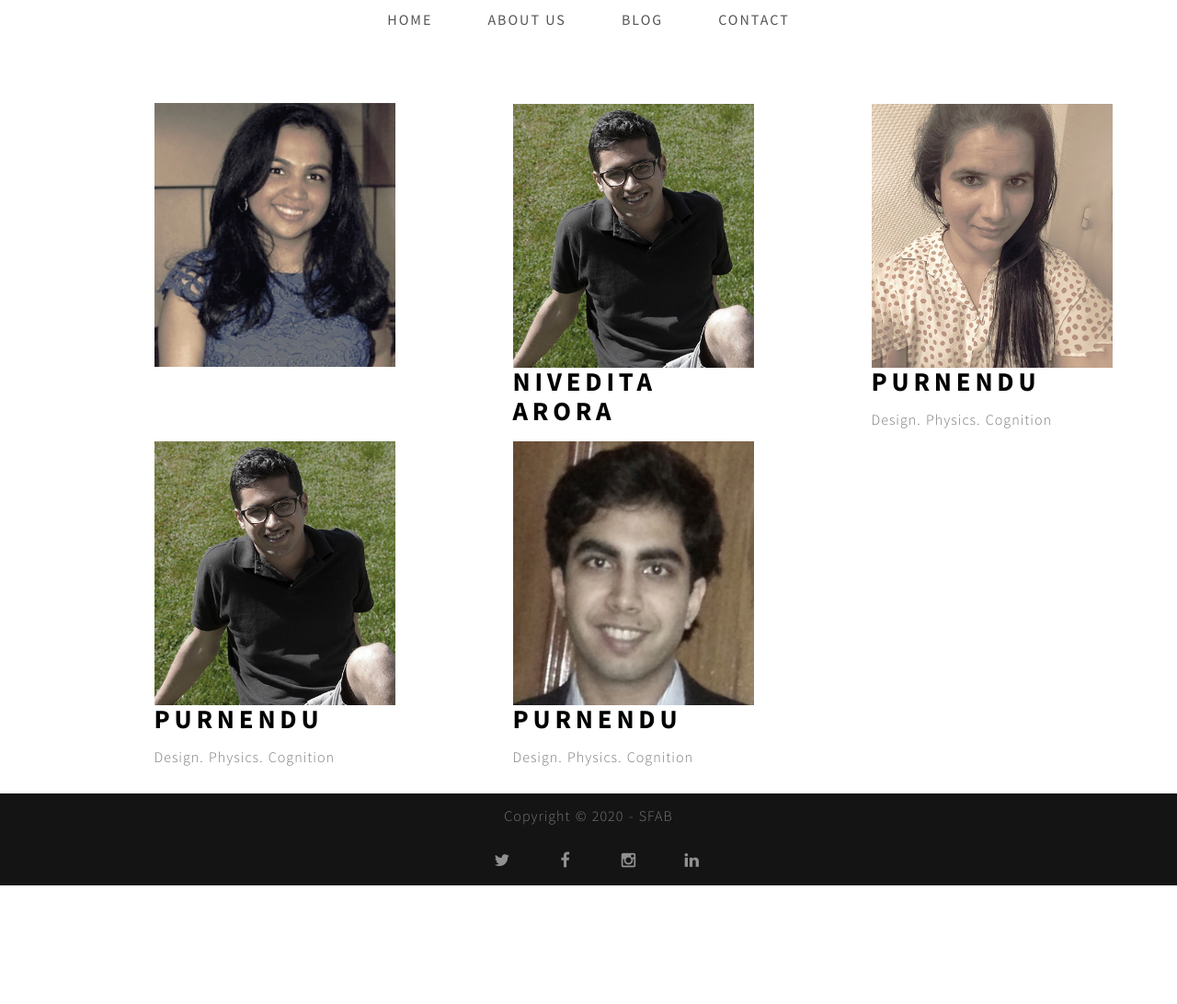
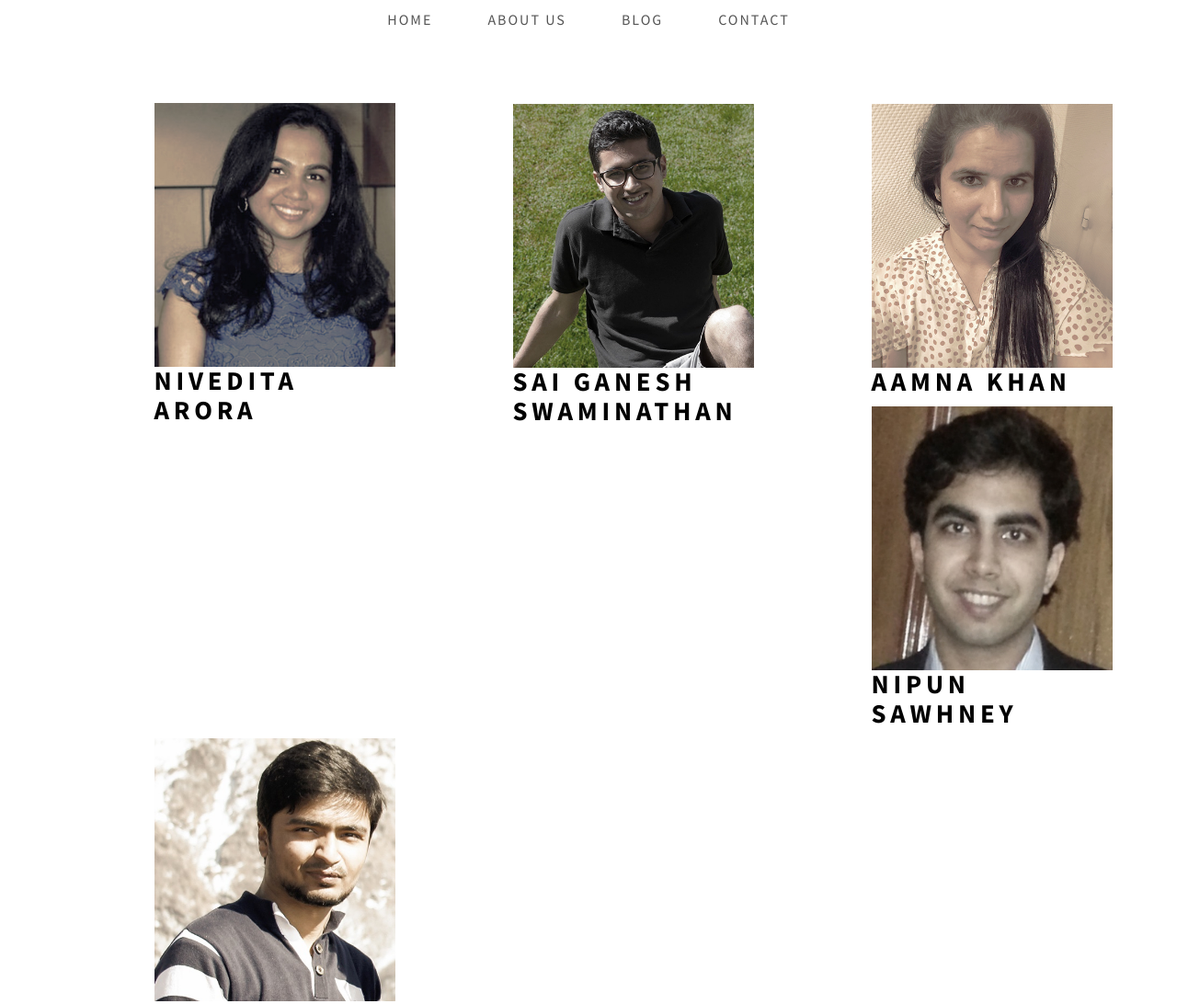
Before and after one commit to sciencefab/sciencefab.gihub.io, a plain HTML site: page About_Us.html in a window 1280 px wide. Shown: the top 1092 px of the page at 92% size. Before the commit the page ends 963 px from the top, so only its background shows below. Drawn offline with nearby package versions, Linux system fonts and the light colour scheme; some packages are replaced by stand-ins of ours.

Commit message:
Update About_Us.html

```diff
--- a/About_Us.html
+++ b/About_Us.html
@@ -120,7 +120,7 @@
 
 			<img src="images/Nivedita_headshot.jpg" class="img-responsive" alt="About" width="100" height="100">
 			<div class="project-info">
-				<a href="p11 acoustic metamaterials.html"><h2 >Nivedita Arora</h2><a>
+				<a href="p11 acoustic metamaterials.html"><h1 class="itemname">Nivedita Arora</h1><a>
 
 				<!-- <p> Design. Physics. Cognition </p> -->
 
@@ -180,7 +180,7 @@
 
 			<img src="images/Sai_headshot.jpg" class="img-responsive" alt="About" width="100" height="100">
 			<div class="project-info">
-				<a href="p11 acoustic metamaterials.html"><h1 class="itemname">Nivedita Arora</h1><a>
+				<a href="p11 acoustic metamaterials.html"><h1 class="itemname">Sai Ganesh Swaminathan</h1><a>
 
 
 
@@ -199,9 +199,9 @@
 
 			<img src="images/Aamna_headshot.jpg" class="img-responsive" alt="About" width="100" height="100">
 			<div class="project-info">
-				<a href="p11 acoustic metamaterials.html"><h1 class="itemname">Purnendu</h1><a>
+				<a href="p11 acoustic metamaterials.html"><h1 class="itemname">Aamna Khan</h1><a>
 
-				<p> Design. Physics. Cognition </p>
+
 
 			</div>
 
@@ -215,11 +215,11 @@
 
 
 
-			<img src="images/Sai_Headshot.jpg" class="img-responsive" alt="About" width="100" height="100">
+			<img src="images/Nipun_Headshot.jpg" class="img-responsive" alt="About" width="100" height="100">
 			<div class="project-info">
-				<a href="p11 acoustic metamaterials.html"><h1 class="itemname">Purnendu</h1><a>
+				<a href="p11 acoustic metamaterials.html"><h1 class="itemname">Nipun Sawhney</h1><a>
 
-				<p> Design. Physics. Cognition </p>
+
 
 			</div>
 
@@ -233,11 +233,11 @@
 
 
 
-			<img src="images/Nipun_headshot.jpg" class="img-responsive" alt="About" width="100" height="100">
+			<img src="images/purnendu_headshot.jpg" class="img-responsive" alt="About" width="100" height="100">
 			<div class="project-info">
 				<a href="p11 acoustic metamaterials.html"><h1 class="itemname">Purnendu</h1><a>
 
-				<p> Design. Physics. Cognition </p>
+
 
 			</div>
 
```
